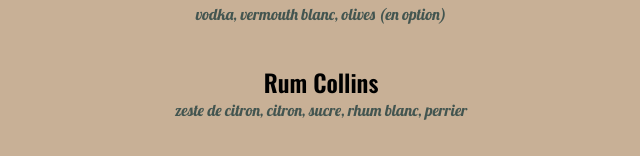
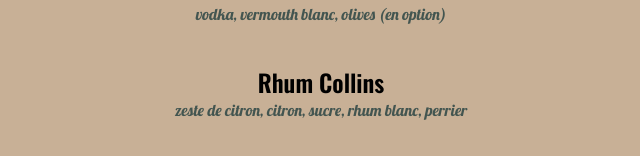
Before and after one commit to DamienDeSousa/bar-bencher, a Next.js app: page / in a window 1280 px wide. Shown: the part 310-466 px from the top of the page, without its empty margins (319-959 px from the left). Built offline with nearby package versions, Linux system fonts and the light colour scheme.

Commit message:
Update page.tsx

```diff
--- a/app/page.tsx
+++ b/app/page.tsx
@@ -21,7 +21,7 @@
       ingredients: ["vodka", "vermouth blanc", "olives (en option)"],
     },
     {
-      name: "Rum Collins",
+      name: "Rhum Collins",
       ingredients: [
         "zeste de citron",
         "citron",
```
